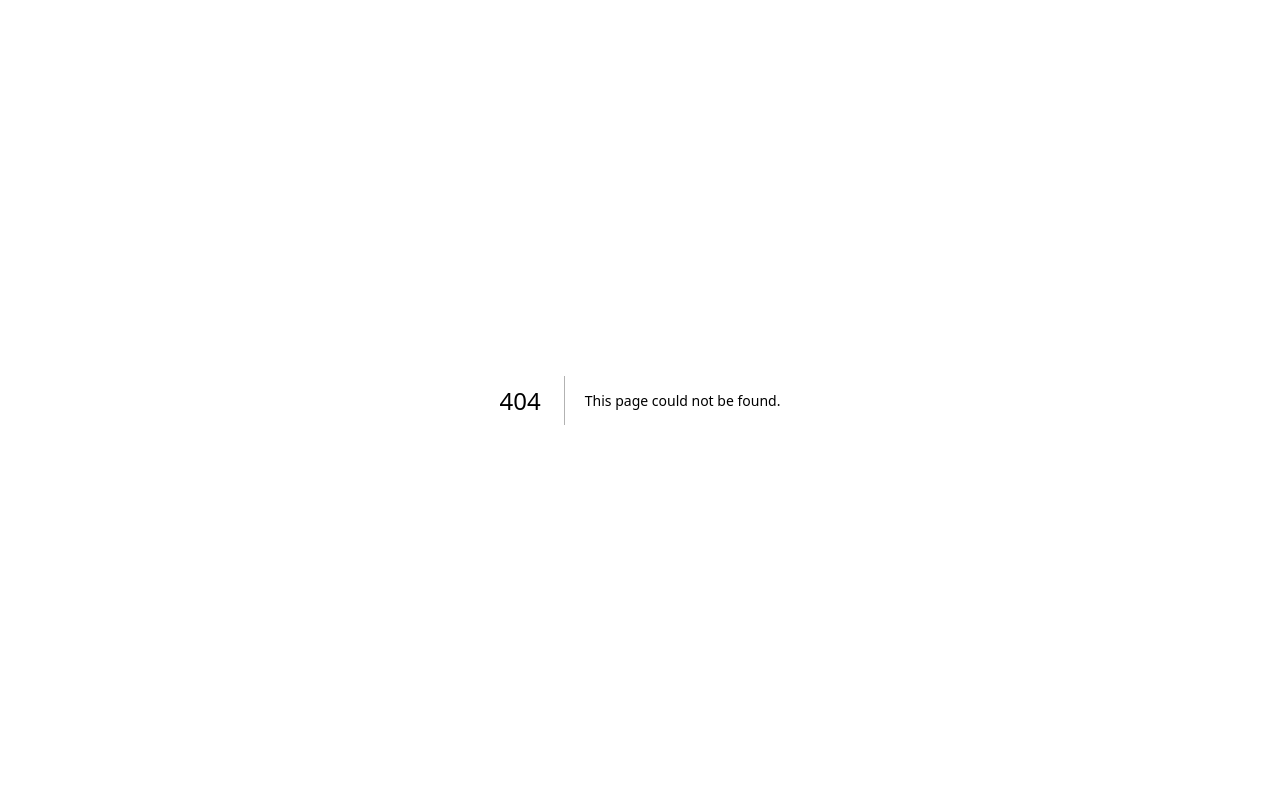
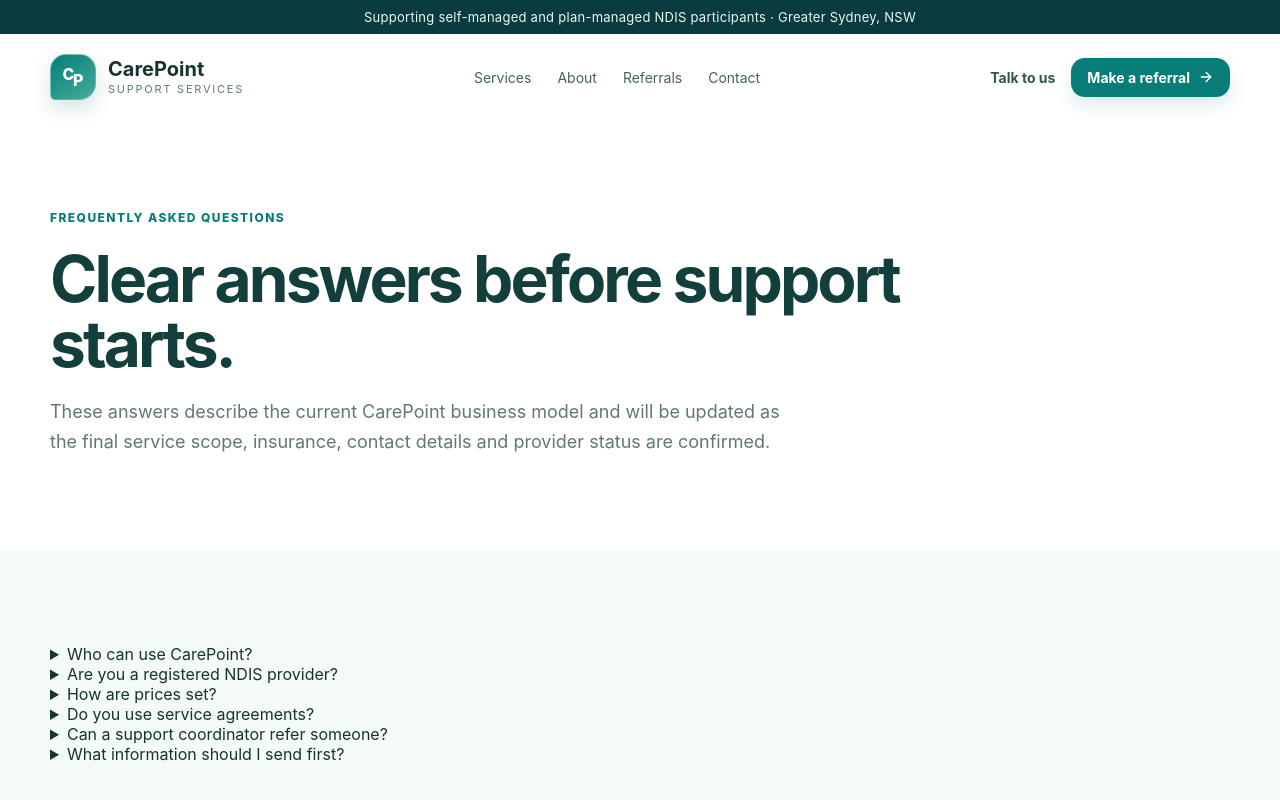
Before and after one commit to iamnarace/NDIS_Project, a Next.js app: page /faq in a window 1280 px wide. Before the commit this address had no page. Shown: the top 800 px of the page. Built offline with nearby package versions, Linux system fonts and the light colour scheme.

Commit message:
Add CarePoint FAQ page

```diff
--- /dev/null
+++ b/app/faq/page.tsx
@@ -0,0 +1,14 @@
+import Link from 'next/link';
+import { SiteHeader } from '../../components/SiteHeader';
+import { SiteFooter } from '../../components/SiteFooter';
+
+const faqs = [
+  ['Who can use CarePoint?', 'The current service model is designed for self-managed and plan-managed NDIS participants. Final eligibility is confirmed before support begins.'],
+  ['Are you a registered NDIS provider?', 'Not at this stage. CarePoint will not claim registered-provider status unless formal registration is approved.'],
+  ['How are prices set?', 'Prices are discussed before support begins and documented in the service agreement. Plan-managed supports must remain within applicable NDIS pricing rules.'],
+  ['Do you use service agreements?', 'Yes. CarePoint intends to use written service agreements so supports, pricing, travel, cancellations, payment and responsibilities are clear.'],
+  ['Can a support coordinator refer someone?', 'Yes. Participants, nominees, support coordinators and plan managers can make a referral or availability enquiry.'],
+  ['What information should I send first?', 'Only basic contact, suburb, funding-management and general support information. Please do not send detailed medical records through the first-contact form.'],
+];
+
+export default function FAQPage(){return <><SiteHeader/><main><section className="pageHero shell"><span className="eyebrow">Frequently asked questions</span><h1>Clear answers before support starts.</h1><p>These answers describe the current CarePoint business model and will be updated as the final service scope, insurance, contact details and provider status are confirmed.</p></section><section className="softSection"><div className="shell faqList">{faqs.map(([q,a])=><details key={q}><summary>{q}</summary><p>{a}</p></details>)}</div></section><section className="contact shell"><div><span className="eyebrow">Still have a question?</span><h2>Talk to CarePoint.</h2></div><Link className="button" href="/contact">Contact us</Link></section></main><SiteFooter/></>}
```
